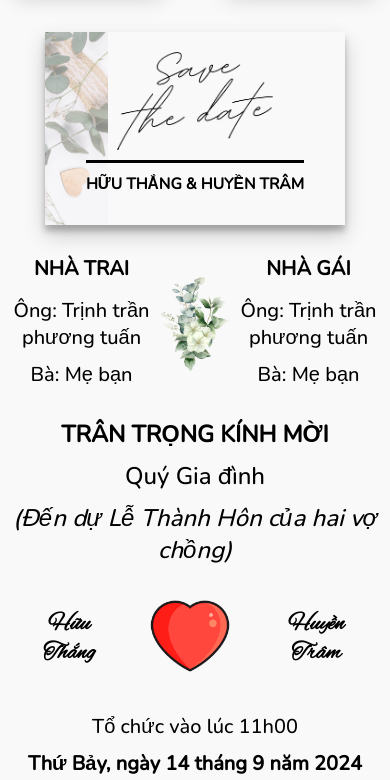
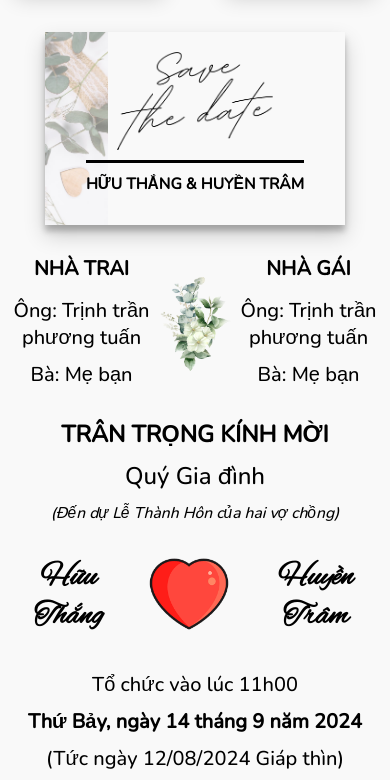
Before and after one commit to Doanhuynhduc/thang-tram-wedding, a plain HTML site: page index.html in a window 390 px wide. Shown: the part 396-1176 px from the top of the page. Drawn offline with nearby package versions, Linux system fonts and the light colour scheme.

Commit message:
Update responsive.css

```diff
--- a/css/responsive.css
+++ b/css/responsive.css
@@ -42,8 +42,9 @@
     }
     .box_right .name5, .box_right .name6 {
         font-family: 'Alex Brush', cursive;
-        font-size: 6vw;
+        font-size: 8vw;
         font-weight: 600;
+        padding: 10px;
     }
     .box2 .w70 {
         width: 100%;
@@ -91,7 +92,7 @@
         font-size: 4vw;
     }
     .box_right .name4 {
-        font-size: 24px;
+        font-size: 4vw;
 
     }
 }
```
